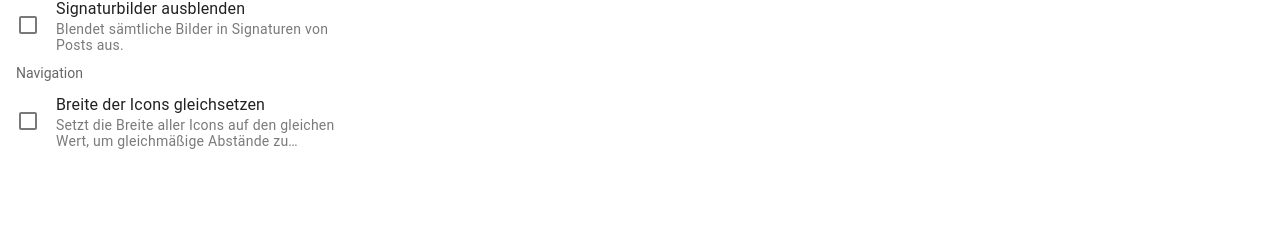
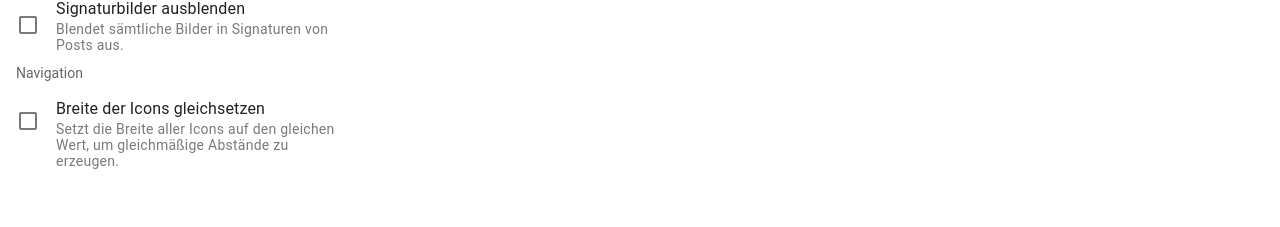
Before and after one commit to C0Nd3Mnd/oyle-enhanced, a Vue app: page / in a window 1280 px wide. Shown: the part 299-526 px from the top of the page. Built offline with nearby package versions, Linux system fonts and the light colour scheme.

Commit message:
Update layout a bit

```diff
--- a/src/App.vue
+++ b/src/App.vue
@@ -107,7 +107,7 @@ function easterEgg() {
       <v-btn @click="reload">Neu laden</v-btn>
     </v-app-bar>
     <v-main>
-      <v-list lines="two" select-strategy="independent" density="compact">
+      <v-list select-strategy="independent" density="compact">
         <v-list-subheader>Allgemein</v-list-subheader>
         <v-list-item>
           <v-select
@@ -126,7 +126,7 @@ function easterEgg() {
             @update:modelValue="setPropString('postImageHeightLimit', $event)"
           />
         </v-list-item>
-        <v-list-item @click="toggleProp('hideSignatureImages')">
+        <v-list-item lines="two" @click="toggleProp('hideSignatureImages')">
           <template #prepend>
             <v-list-item-action start>
               <v-checkbox-btn :model-value="storage.hideSignatureImages" />
@@ -138,7 +138,7 @@ function easterEgg() {
           </v-list-item-subtitle>
         </v-list-item>
         <v-list-subheader>Navigation</v-list-subheader>
-        <v-list-item @click="toggleProp('fixedNavigationIcons')">
+        <v-list-item lines="three" @click="toggleProp('fixedNavigationIcons')">
           <template #prepend>
             <v-list-item-action start>
               <v-checkbox-btn :model-value="storage.fixedNavigationIcons" />
```
